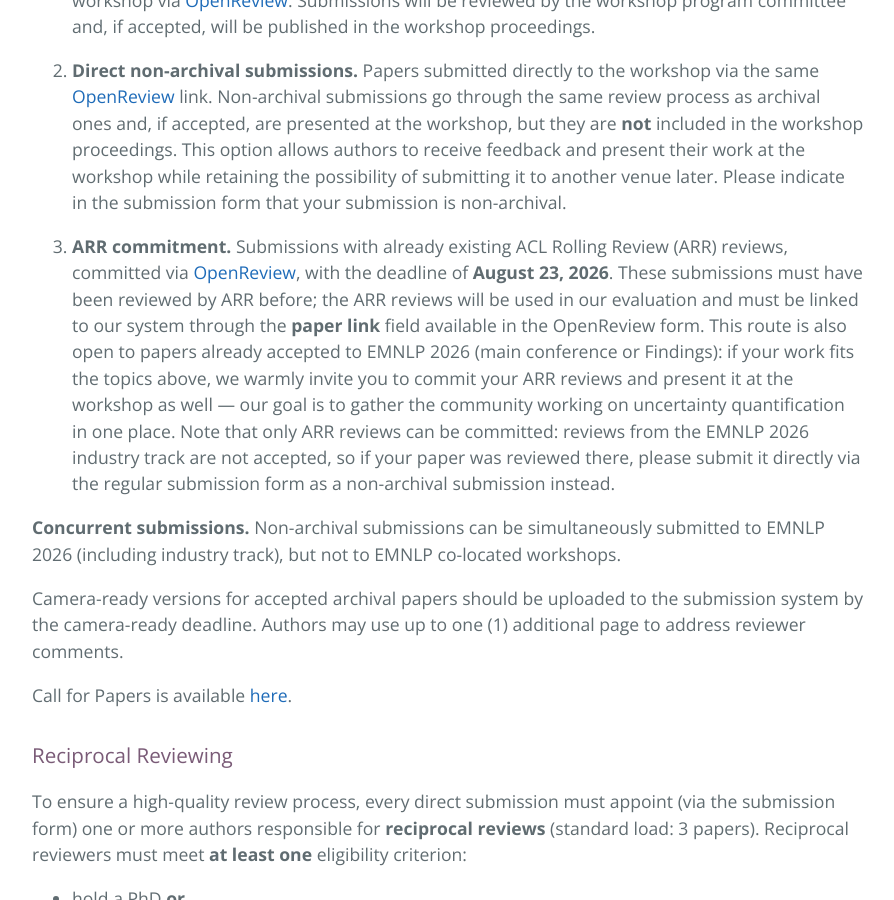
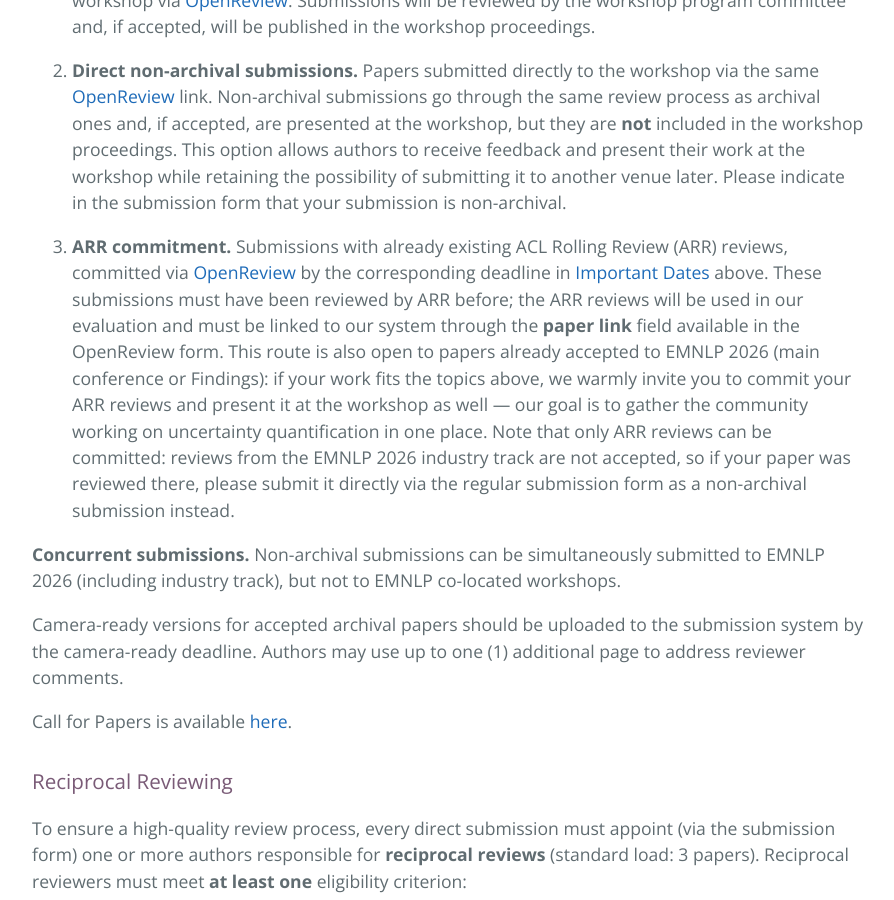
Before and after one commit to uncertainlp/uncertainlp.github.io, a Jekyll site: the page built from index.md, in a window 1280 px wide and 900 px high, scrolled down 5562 px. Shown: the whole window, without its empty margins (192-1086 px from the left). Built offline with Jekyll 4.4.1, drawn with Linux system fonts in a browser that asks for light colours.

Commit message:
Reference Important Dates for the ARR commitment deadline on the website
Keep the date itself in the Important Dates list; the standalone CFP
keeps the explicit date since it has no dates section.

Co-Authored-By: Claude Opus 5 <noreply@anthropic.com>

```diff
--- a/index.md
+++ b/index.md
@@ -135,7 +135,7 @@ We accept three types of submissions:
 
 2. **Direct non-archival submissions.** Papers submitted directly to the workshop via the same [OpenReview](https://openreview.net/group?id=EMNLP/2026/Workshop/UncertaiNLP) link. Non-archival submissions go through the same review process as archival ones and, if accepted, are presented at the workshop, but they are **not** included in the workshop proceedings. This option allows authors to receive feedback and present their work at the workshop while retaining the possibility of submitting it to another venue later. Please indicate in the submission form that your submission is non-archival.
 
-3. **ARR commitment.** Submissions with already existing ACL Rolling Review (ARR) reviews, committed via [OpenReview](https://openreview.net/group?id=EMNLP/2026/Workshop/UncertaiNLP_ARR_Commitment), with the deadline of **August 23, 2026**. These submissions must have been reviewed by ARR before; the ARR reviews will be used in our evaluation and must be linked to our system through the **paper link** field available in the OpenReview form. This route is also open to papers already accepted to EMNLP 2026 (main conference or Findings): if your work fits the topics above, we warmly invite you to commit your ARR reviews and present it at the workshop as well — our goal is to gather the community working on uncertainty quantification in one place. Note that only ARR reviews can be committed: reviews from the EMNLP 2026 industry track are not accepted, so if your paper was reviewed there, please submit it directly via the regular submission form as a non-archival submission instead.
+3. **ARR commitment.** Submissions with already existing ACL Rolling Review (ARR) reviews, committed via [OpenReview](https://openreview.net/group?id=EMNLP/2026/Workshop/UncertaiNLP_ARR_Commitment) by the corresponding deadline in [Important Dates](#important-dates) above. These submissions must have been reviewed by ARR before; the ARR reviews will be used in our evaluation and must be linked to our system through the **paper link** field available in the OpenReview form. This route is also open to papers already accepted to EMNLP 2026 (main conference or Findings): if your work fits the topics above, we warmly invite you to commit your ARR reviews and present it at the workshop as well — our goal is to gather the community working on uncertainty quantification in one place. Note that only ARR reviews can be committed: reviews from the EMNLP 2026 industry track are not accepted, so if your paper was reviewed there, please submit it directly via the regular submission form as a non-archival submission instead.
 
 **Concurrent submissions.** Non-archival submissions can be simultaneously submitted to EMNLP 2026 (including industry track), but not to EMNLP co-located workshops.
 
```
